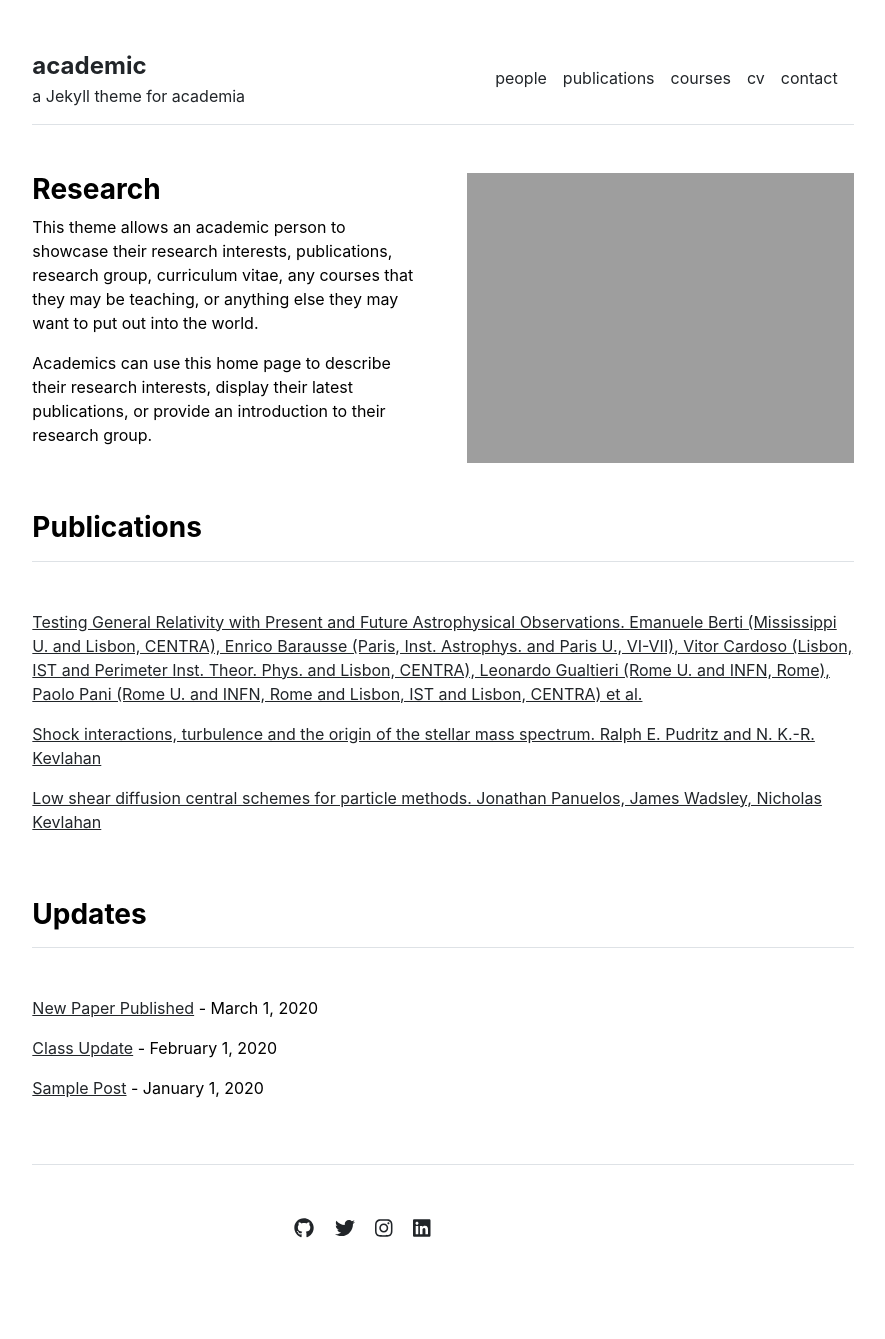
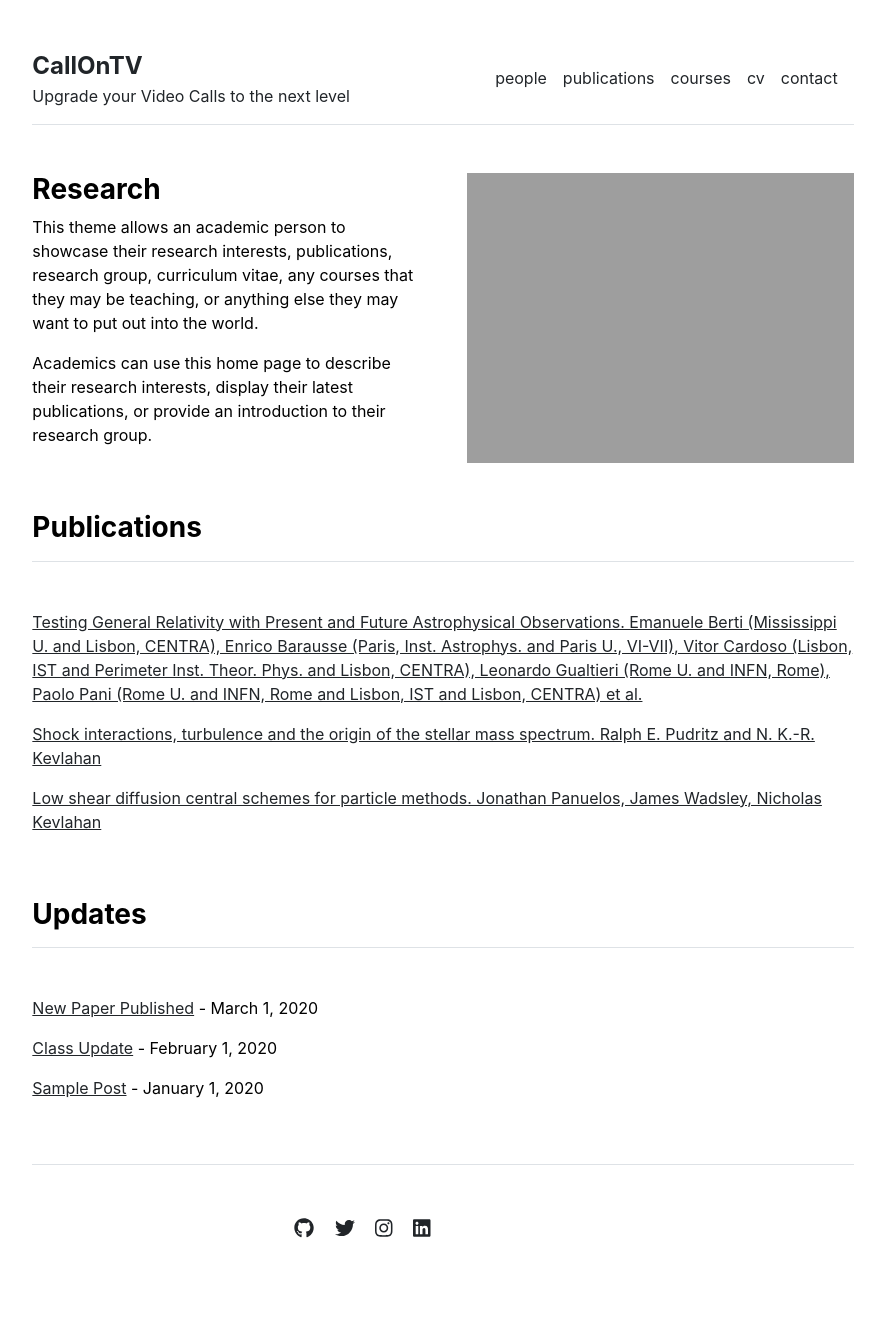
Before and after one commit to mghadam/callontv.github.io, a Jekyll site: the page built from index.md, in a window 1280 px wide. Shown: the whole page, without its empty margins (197-1082 px from the left). Built offline with Jekyll 4.4.1, drawn with Linux system fonts in a browser that asks for light colours.

Commit message:
Updated siteinfo

```diff
--- a/_config.yml
+++ b/_config.yml
@@ -1,4 +1,4 @@
 url: "" # the base hostname & protocol for your site, e.g. http://example.com
 baseurl: "" # the subpath of your site, e.g. /blog
-title: "academic" # the name of your site, e.g. ACME Corp.
-description: "a Jekyll theme for academia"
+title: "CallOnTV" # the name of your site, e.g. ACME Corp.
+description: "Upgrade your Video Calls to the next level"
```
